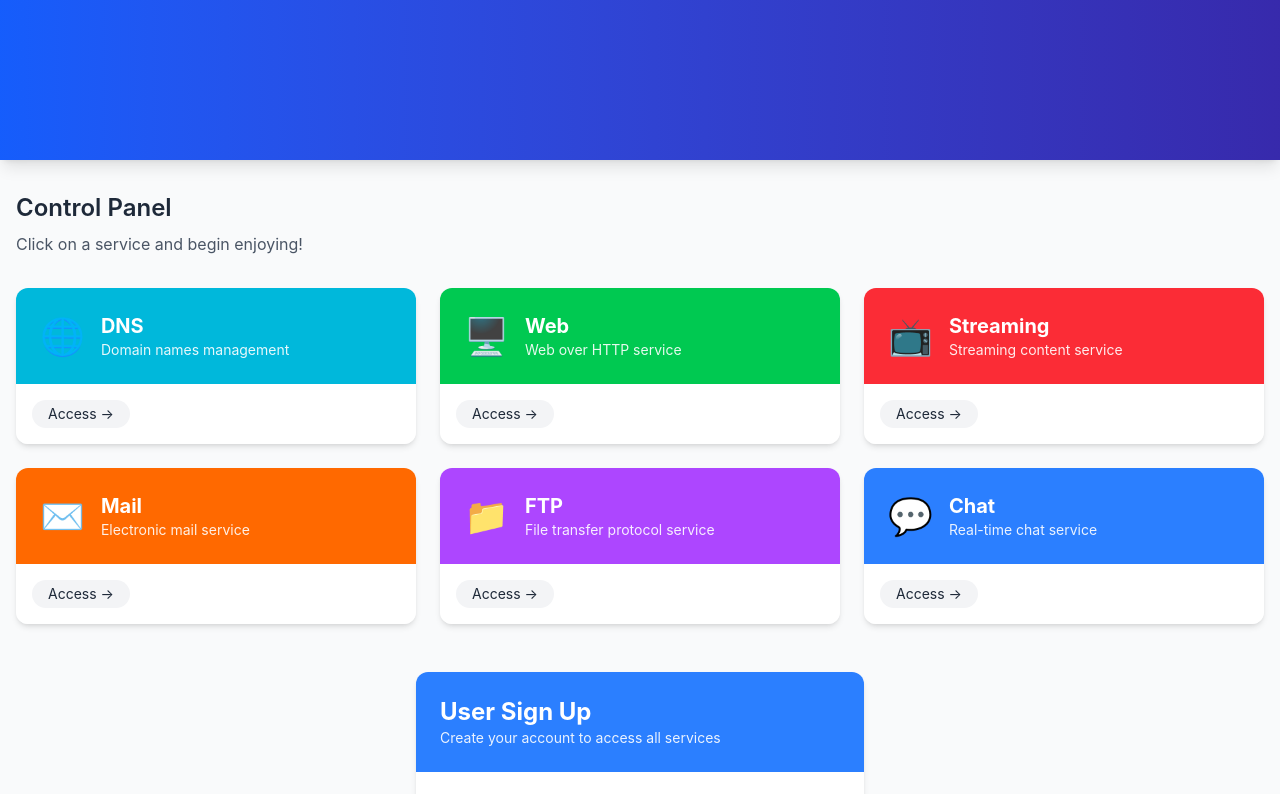
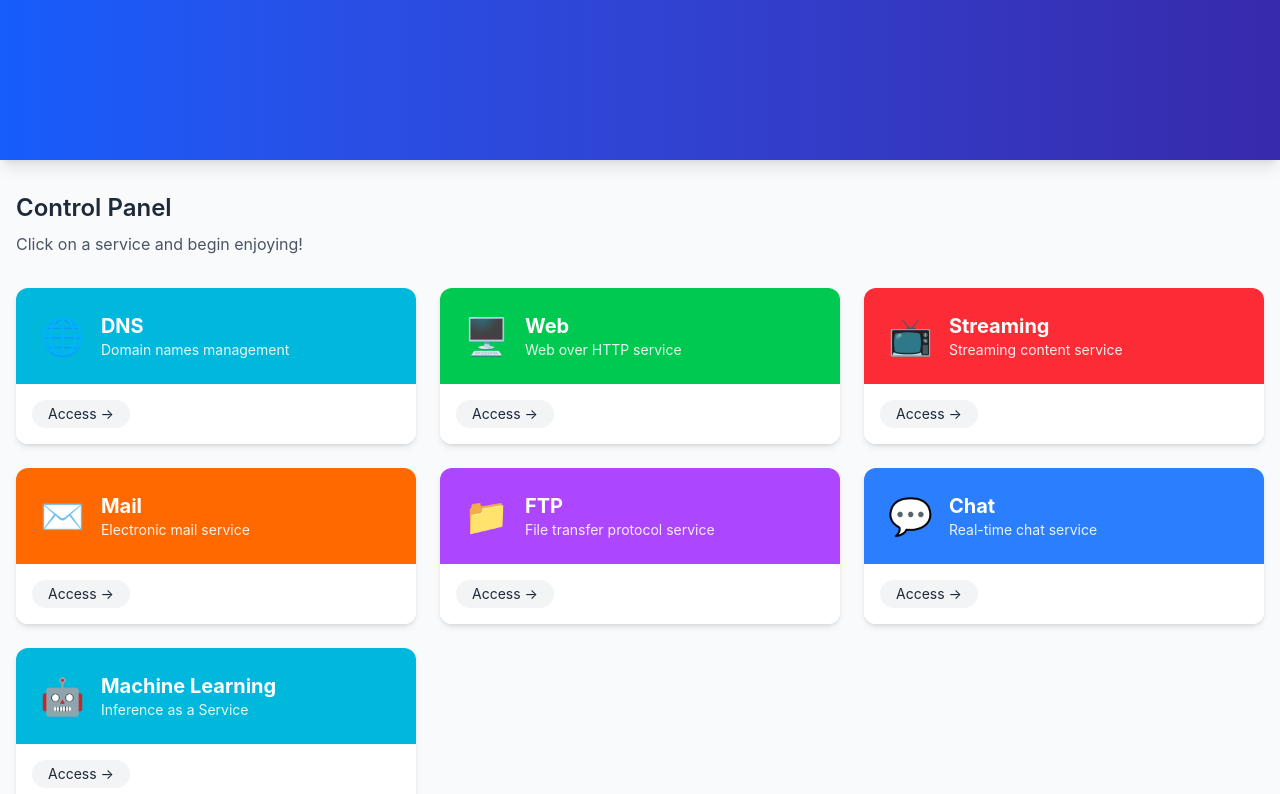
Before and after one commit to HakkinDavid/multiprotocol-server-app, a SvelteKit app in the folder frontend/: page / in a window 1280 px wide. Shown: the top 794 px of the page. Built offline with nearby package versions, Linux system fonts and the light colour scheme.

Commit message:
ML route

```diff
--- a/frontend/src/routes/+page.svelte
+++ b/frontend/src/routes/+page.svelte
@@ -52,6 +52,14 @@
 			color: 'bg-blue-500',
 			hoverColor: 'bg-blue-600',
 			description: 'Real-time chat service'
+		},
+        {
+			name: 'Machine Learning',
+			path: '/ml',
+			icon: '🤖',
+			color: 'bg-cyan-500',
+			hoverColor: 'bg-cyan-600',
+			description: 'Inference as a Service'
 		}
 	];
 
--- /dev/null
+++ b/frontend/src/routes/ml/+page.svelte
@@ -0,0 +1,11 @@
+<script>
+	import Header from '$lib/components/Header.svelte';
+	import Footer from '$lib/components/Footer.svelte';
+	import { onMount } from 'svelte';
+
+</script>
+
+<Header title="Machine Learning 🤖" />
+
+
+<Footer />
```
